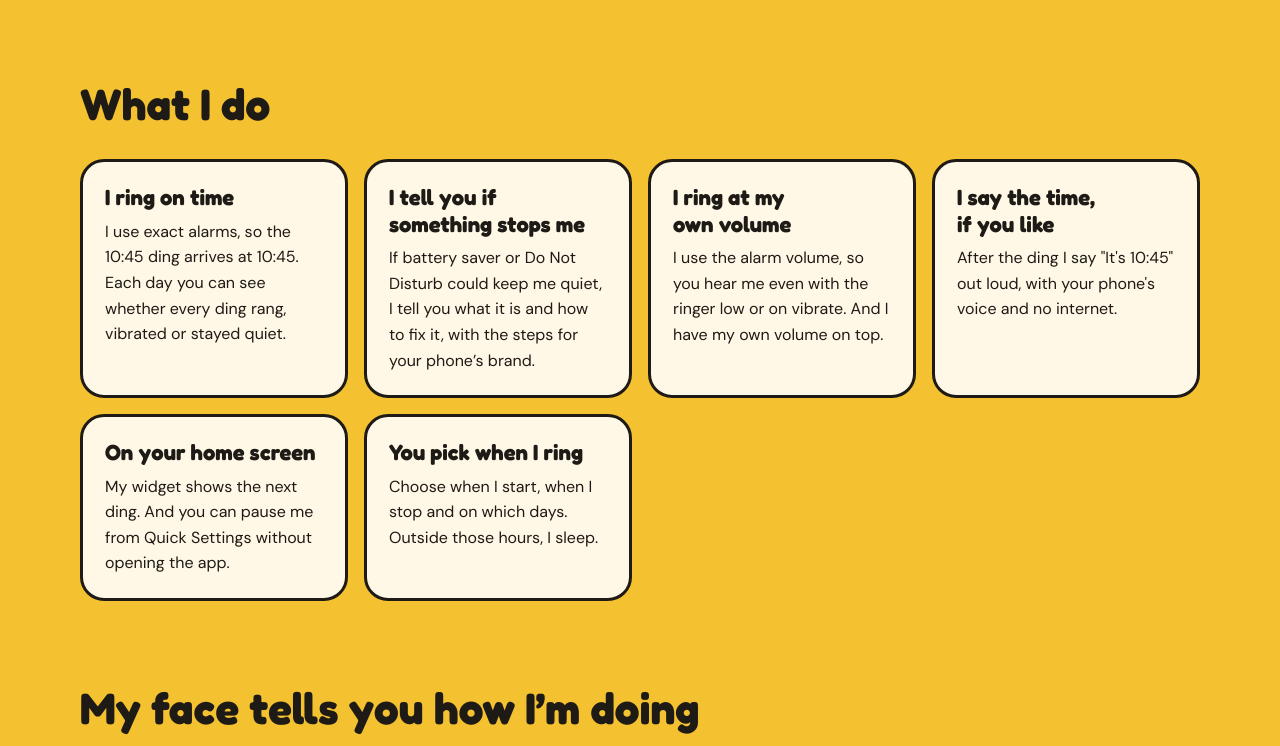
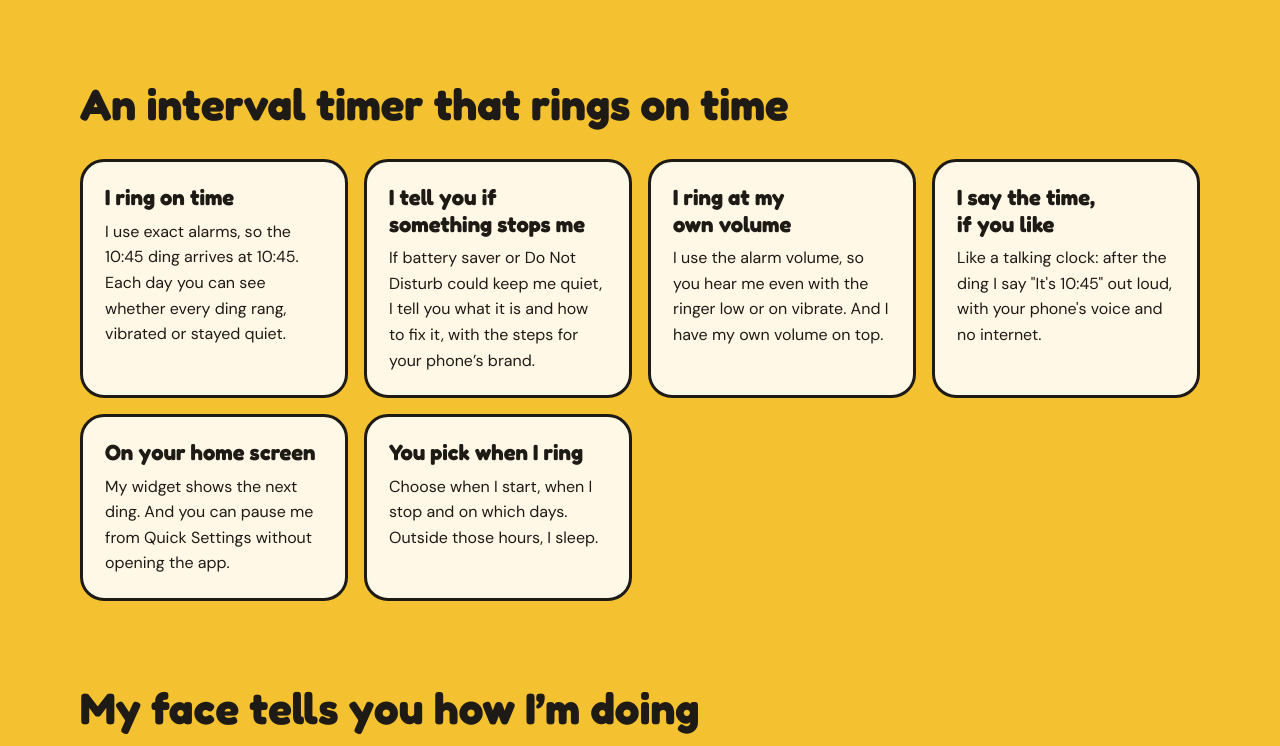
Before and after one commit to Mazenia/mazestudio.app, an Astro site: page /tolli in a window 1280 px wide. Shown: the part 903-1649 px from the top of the page. Built offline with nearby package versions, Linux system fonts and the light colour scheme; Astro itself is replaced by a stand-in of ours.

Commit message:
Tolli: título, entrada y subtítulo con las palabras que se buscan
Con los volúmenes de Keyword Planner: interval timer y hourly chime en inglés,
temporizador de intervalos y reloj parlante en español (campanada cada hora no
tiene búsquedas). Pregunta nueva: cada hora en punto, como lo calcula la app.

Co-Authored-By: Claude Opus 5.5 <noreply@anthropic.com>

```diff
--- a/src/apps/tolli/Page.astro
+++ b/src/apps/tolli/Page.astro
@@ -14,11 +14,11 @@ const es = lang === 'es';
 const other: Lang = es ? 'en' : 'es';
 
 const c = es ? {
-  title: 'Tolli · Una campanita que te lleva el tiempo',
-  description: 'Tolli suena cada 10, 15, 30 o 60 minutos para que sepas cuánto tiempo pasó sin mirar el reloj. Para Android, sin cuenta y sin anuncios.',
+  title: 'Tolli: temporizador de intervalos y reloj parlante',
+  description: 'Temporizador de intervalos y reloj parlante para Android: un ding cada 10, 15, 30 o 60 minutos para que sepas cuánto tiempo pasó. Sin cuenta y sin anuncios.',
   bell: 'Tolli, una campanita roja con cara sonriente. Tócala para oírla.',
   h1: 'Hola, soy Tolli.',
-  lead: 'Soy una campanita que suena cada pocos minutos para que sepas cuánto tiempo pasó, sin mirar el reloj.',
+  lead: 'Soy un temporizador de intervalos con forma de campanita. Sueno cada 10, 15, 30 o 60 minutos en tu Android para que sepas cuánto tiempo pasó sin mirar el reloj.',
   tapHint: 'Toca para oírme',
   test: 'Quiero probarla antes',
   testSubject: 'Quiero probar Tolli',
@@ -35,12 +35,12 @@ const c = es ? {
     ['glass', 'Gota de cristal', 'Aguda y limpia', true],
   ],
   play: 'Escuchar',
-  featuresTitle: 'Lo que hago',
+  featuresTitle: 'Un temporizador de intervalos que suena a tiempo',
   features: [
     ['Sueno a tiempo', 'Uso alarmas exactas: el ding de las 10:45 llega a las 10:45. Cada día puedes ver si cada ding sonó, vibró o se quedó callado.'],
     ['Te digo si algo me calla', 'Si el ahorro de batería o No molestar pueden impedirme sonar, te digo qué es y cómo arreglarlo, con los pasos de tu marca de teléfono.'],
     ['Uso el volumen de alarma', 'Así me oyes aunque tengas el timbre bajo o en vibración. Y tengo mi propio volumen encima.'],
-    ['Digo la hora, si quieres', 'Después del ding digo en voz alta "Son las 10:45", con la voz de tu teléfono y sin internet.'],
+    ['Digo la hora, si quieres', 'Como un reloj parlante: después del ding digo en voz alta "Son las 10:45", con la voz de tu teléfono y sin internet.'],
     ['En tu pantalla de inicio', 'Mi widget muestra el próximo ding. Y me pausas desde los ajustes rápidos, sin abrir la app.'],
     ['Tú eliges cuándo sueno', 'Elige desde qué hora hasta qué hora sueno y qué días. Fuera de ese horario, duermo.'],
   ],
@@ -54,17 +54,18 @@ const c = es ? {
     ['¿Gastas mucha batería?', 'Muy poca. Solo despierto el teléfono un instante en cada ding y vuelvo a dormir.'],
     ['¿Funcionas sin internet?', 'Sí. Sueno sin conexión. Solo uso internet para que Google Play confirme si tienes Pro.'],
     ['¿Y si el teléfono está en silencio?', 'Me callo en silencio total. En vibración sigo sonando, salvo que elijas que solo vibre.'],
+    ['¿Puedes sonar cada hora en punto?', 'Sí. Ponme en 60 minutos y sueno a las 9:00, a las 10:00 y así, contando desde la hora de inicio que elijas. Con Pro, otra campana en punto cuenta las horas, como un reloj antiguo.'],
     ['¿Estás en iPhone?', 'Por ahora solo en Android. Si me quieres en iPhone, escribe a hola@mazestudio.app.'],
   ],
   privacy: 'Sin cuenta y sin anuncios. Sueno sin conexión y todo se queda en tu teléfono.',
   privacyLink: 'Política de privacidad',
   termsLink: 'Términos de uso',
 } : {
-  title: 'Tolli · A little bell that keeps time with you',
-  description: 'Tolli dings every 10, 15, 30 or 60 minutes so you know how much time has passed without looking at the clock. For Android, no account, no ads.',
+  title: 'Tolli: interval timer and hourly chime for Android',
+  description: 'An interval timer and hourly chime for Android: a ding every 10, 15, 30 or 60 minutes so you know how much time has passed. No account, no ads.',
   bell: 'Tolli, a little red bell with a smiling face. Tap her to hear her.',
   h1: "Hi, I'm Tolli.",
-  lead: "I'm a little bell who rings every few minutes, so you know how much time has passed without looking at the clock.",
+  lead: "I'm an interval timer shaped like a little bell. I ring every 10, 15, 30 or 60 minutes on your Android phone, so you know how much time has passed without looking at the clock.",
   tapHint: 'Tap to hear me',
   test: 'I want to try it early',
   testSubject: 'I want to try Tolli',
@@ -81,12 +82,12 @@ const c = es ? {
     ['glass', 'Glass drop', 'High and clean', true],
   ],
   play: 'Play',
-  featuresTitle: 'What I do',
+  featuresTitle: 'An interval timer that rings on time',
   features: [
     ['I ring on time', 'I use exact alarms, so the 10:45 ding arrives at 10:45. Each day you can see whether every ding rang, vibrated or stayed quiet.'],
     ['I tell you if something stops me', 'If battery saver or Do Not Disturb could keep me quiet, I tell you what it is and how to fix it, with the steps for your phone’s brand.'],
     ['I ring at my own volume', 'I use the alarm volume, so you hear me even with the ringer low or on vibrate. And I have my own volume on top.'],
-    ['I say the time, if you like', 'After the ding I say "It\'s 10:45" out loud, with your phone\'s voice and no internet.'],
+    ['I say the time, if you like', 'Like a talking clock: after the ding I say "It\'s 10:45" out loud, with your phone\'s voice and no internet.'],
     ['On your home screen', 'My widget shows the next ding. And you can pause me from Quick Settings without opening the app.'],
     ['You pick when I ring', 'Choose when I start, when I stop and on which days. Outside those hours, I sleep.'],
   ],
@@ -100,6 +101,7 @@ const c = es ? {
     ['Do you use much battery?', 'Very little. I only wake the phone for a moment at each ding, then go back to sleep.'],
     ['Do you work offline?', 'Yes. I ring without a connection. I only use the internet so Google Play can confirm whether you have Pro.'],
     ['What if the phone is on silent?', 'I stay quiet on full silent. On vibrate I keep ringing, unless you choose vibration only.'],
+    ['Can you ring every hour, on the hour?', 'Yes. Set me to 60 minutes and I ring at 9:00, at 10:00 and so on, counting from the start time you choose. With Pro, a different bell on the hour counts the hours, like an old clock.'],
     ['Are you on iPhone?', 'Only on Android for now. If you want me on iPhone, write to hola@mazestudio.app.'],
   ],
   privacy: 'No account and no ads. I ring offline and everything stays on your phone.',
```
